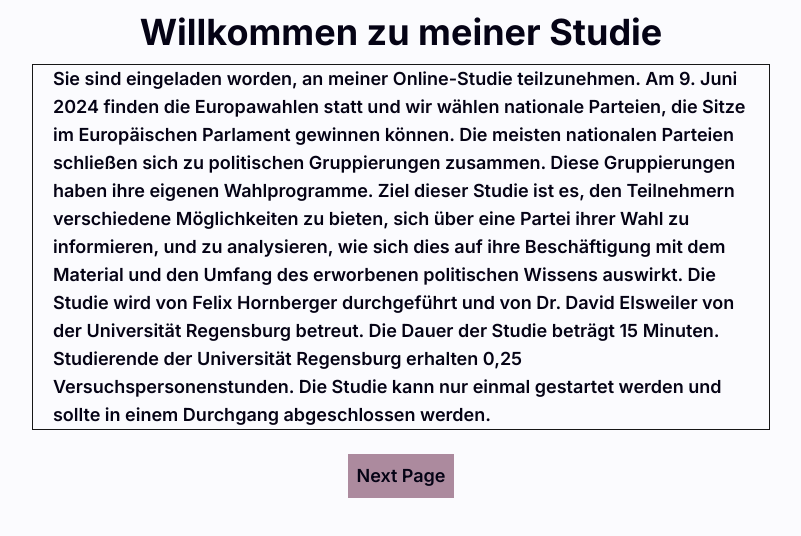
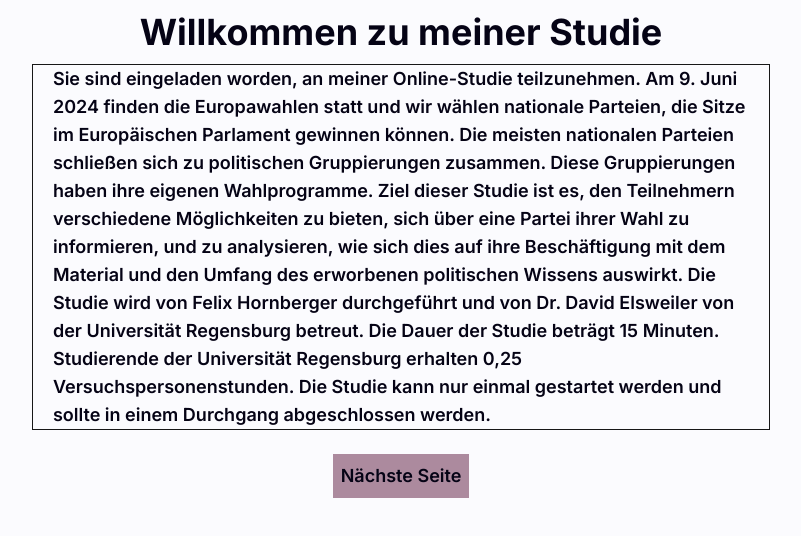
Before and after one commit to FelixHornberger/quote-and-vote-ger, a Next.js app: page / in a window 1280 px wide. Shown: the top 536 px of the page, without its empty margins (239-1040 px from the left). Built offline with nearby package versions, Linux system fonts and the light colour scheme.

Commit message:
NavButton localisation

```diff
--- a/components/buttons/NavButton.tsx
+++ b/components/buttons/NavButton.tsx
@@ -33,7 +33,7 @@ export default function NavButton({ href }: { href: string }) {
     <div className='text-center'>
       <Link href={href} passHref>
         <button className='bg-custom-accent p-2 font-semibold my-3' onClick={handleClick}>
-          Next Page
+          Nächste Seite
         </button>
       </Link>
     </div>
```
